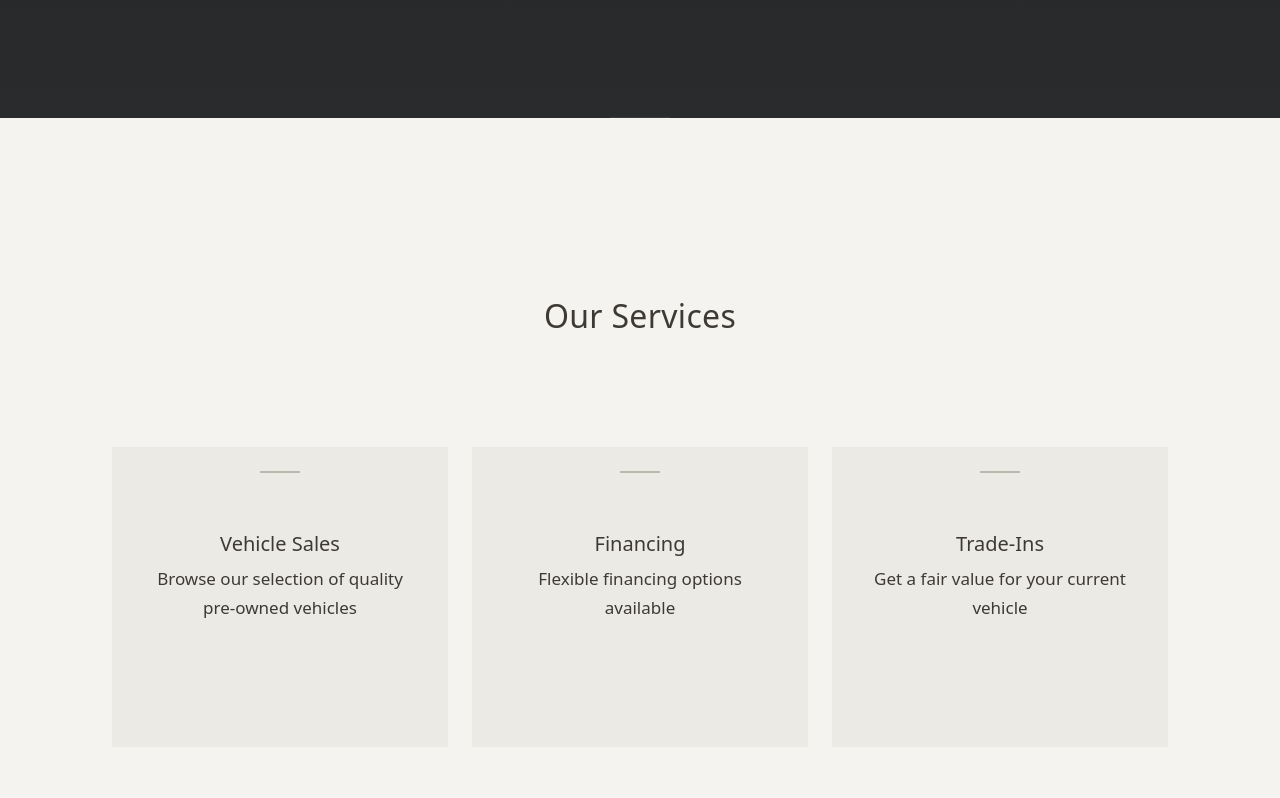
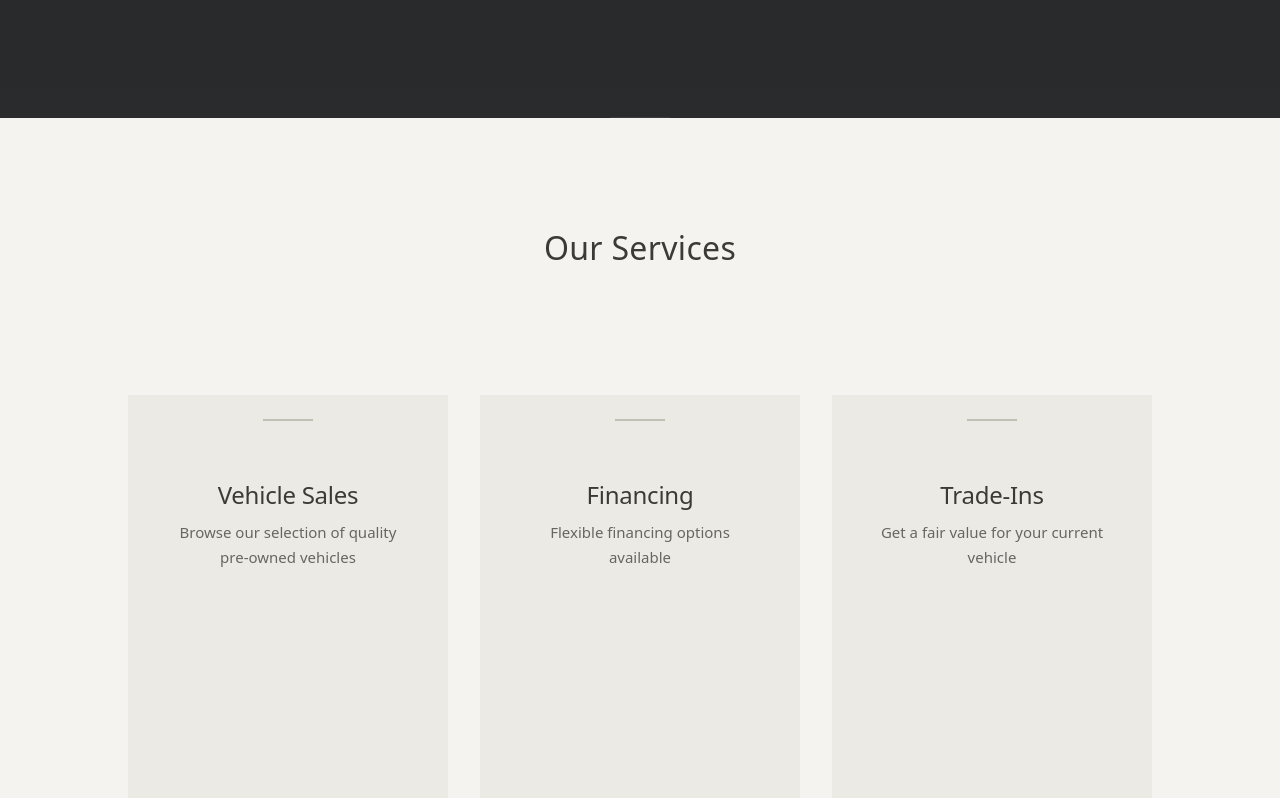
Before and after one commit to MahmoodMI1/Marco-s-dealership, a React (Vite) app in the folder eys-premier-auto/: page / in a window 1280 px wide. Shown: the part 682-1480 px from the top of the page. Built offline with nearby package versions, Linux system fonts and the light colour scheme.

Commit message:
Changed services colors

```diff
--- a/eys-premier-auto/src/index.css
+++ b/eys-premier-auto/src/index.css
@@ -100,17 +100,6 @@ section > div {
   margin-top: 1.5rem;
 }
 
-#services > div > div {
-  flex: 1;
-  margin-bottom: 0;
-  background-color: var(--color-card);
-  padding: 3rem 2rem; /* tall and spacious */
-  min-height: 280px; /* ensures visual presence */
-  display: flex;
-  flex-direction: column;
-  justify-content: center;
-  align-items: center;
-}
 
 section > div > div:last-child {
   margin-bottom: 0;
@@ -222,9 +211,9 @@ nav a:hover {
 
 #services {
   width: 100%;
-  max-width: 1200px; /* constrain total width */
-  margin: 0 auto; /* center the section */
-  padding: 4rem 3rem; /* comfortable side padding */
+  max-width: 1400px; /* wider */
+  margin: 0 auto;
+  padding: 6rem 4rem; /* more breathing room */
   min-height: 100vh;
   display: flex;
   flex-direction: column;
@@ -233,26 +222,26 @@ nav a:hover {
 
 #services > div {
   display: flex;
-  gap: 1.5rem;
+  gap: 2rem; /* increased from 1.5rem */
   max-width: none;
   margin: 0;
-  margin-top: 3rem;
-  align-items: stretch; /* ensure equal height */
+  margin-top: 4rem; /* more space below title */
+  align-items: stretch;
 }
 
 #services > div > div {
   flex: 1;
   margin-bottom: 0;
   background-color: var(--color-card);
-  padding: 3rem 2rem;
-  min-height: 300px;
-  max-height: 400px;
+  padding: 4rem 2.5rem; /* increased */
+  min-height: 420px; /* taller pillars */
+  max-height: none; /* remove cap */
   display: flex;
   flex-direction: column;
   justify-content: flex-start;
   align-items: center;
   text-align: center;
-  position: relative; /* needed for pseudo-element */
+  position: relative;
 }
 
 #services > div > div::before {
@@ -261,20 +250,30 @@ nav a:hover {
   top: 1.5rem;
   left: 50%;
   transform: translateX(-50%);
-  width: 40px;
+  width: 50px; /* slightly wider */
   height: 2px;
   background-color: var(--color-accent);
-  opacity: 0.4; /* subtle, secondary to title */
+  opacity: 0.35;
+  bottom: 2rem; /* more space from edge */
 }
 
 #services h3 {
-  margin-top: 2rem; /* space below the accent line */
-  margin-bottom: 0.75rem;
+  font-size: 1.5rem; /* increased from 1.25rem */
+  margin-top: 1rem;
+  margin-bottom: 1.25rem; /* more space before description */
+  letter-spacing: -0.01em; /* tighter, confident */
 }
 
 /* DELETE this rule: */
 #services > div > div:last-child {
   margin-bottom: 0;
+}
+
+#services > div > div p {
+  font-size: 0.9375rem; /* slightly smaller than body */
+  line-height: 1.7;
+  opacity: 0.75; /* visually secondary */
+  max-width: 240px; /* constrain for readability */
 }
 
 #services h3 {
```
